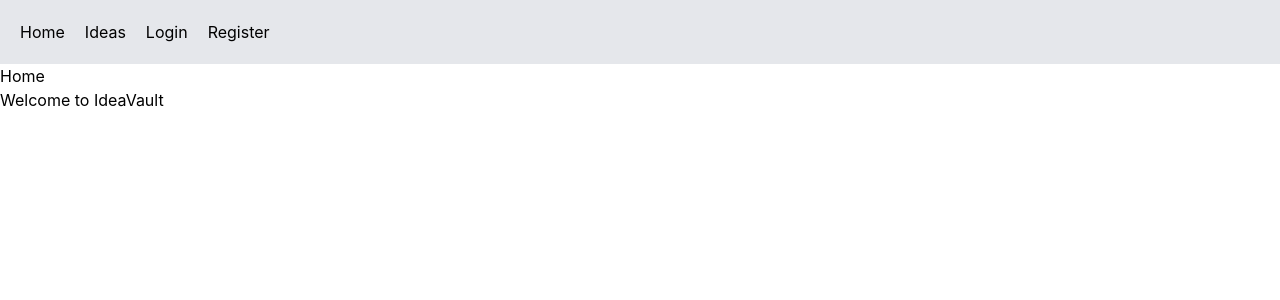
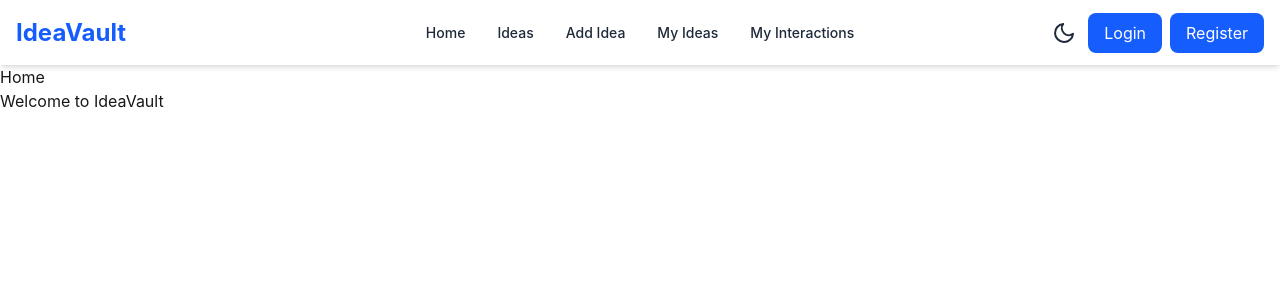
Before and after one commit to musfik070-gif/ideavault-client, a React (Vite) app: page / in a window 1280 px wide. Shown: the top 300 px of the page. Built offline with nearby package versions, Linux system fonts and the light colour scheme.

Commit message:
navbar created

```diff
--- a/package.json
+++ b/package.json
@@ -11,8 +11,10 @@
   },
   "dependencies": {
     "@tailwindcss/vite": "^4.3.0",
+    "daisyui": "^5.5.20",
     "react": "^19.2.6",
     "react-dom": "^19.2.6",
+    "react-icons": "^5.6.0",
     "react-router-dom": "^7.15.1",
     "tailwindcss": "^4.3.0"
   },
--- a/src/components/Navbar.jsx
+++ /dev/null
@@ -1,14 +0,0 @@
-import { Link } from "react-router-dom";
-
-const Navbar = () => {
-  return (
-    <div className="flex gap-5 p-5 bg-gray-200">
-      <Link to="/">Home</Link>
-      <Link to="/ideas">Ideas</Link>
-      <Link to="/login">Login</Link>
-      <Link to="/register">Register</Link>
-    </div>
-  );
-};
-
-export default Navbar;
--- /dev/null
+++ b/src/components/shared/Navbar.jsx
@@ -0,0 +1,108 @@
+import { Link, NavLink } from "react-router-dom";
+import { FiMenu } from "react-icons/fi";
+import ThemeToggle from "./ThemeToggle";
+
+const Navbar = () => {
+  // temporary fake user
+  const user = null;
+
+  const links = (
+    <>
+      <li>
+        <NavLink to="/">Home</NavLink>
+      </li>
+
+      <li>
+        <NavLink to="/ideas">Ideas</NavLink>
+      </li>
+
+      <li>
+        <NavLink to="/add-idea">Add Idea</NavLink>
+      </li>
+
+      <li>
+        <NavLink to="/my-ideas">My Ideas</NavLink>
+      </li>
+
+      <li>
+        <NavLink to="/my-interactions">My Interactions</NavLink>
+      </li>
+    </>
+  );
+
+  return (
+    <div className="bg-white dark:bg-gray-900 shadow-md">
+      <div className="navbar max-w-7xl mx-auto px-4">
+        {/* LEFT */}
+        <div className="navbar-start">
+          {/* MOBILE MENU */}
+          <div className="dropdown">
+            <div tabIndex={0} role="button" className="btn btn-ghost lg:hidden">
+              <FiMenu className="text-2xl" />
+            </div>
+
+            <ul
+              tabIndex={0}
+              className="menu menu-sm dropdown-content mt-3 z-[1] p-2 shadow bg-white dark:bg-gray-800 rounded-box w-52"
+            >
+              {links}
+            </ul>
+          </div>
+
+          {/* LOGO */}
+          <Link to="/" className="text-2xl font-bold text-blue-600">
+            IdeaVault
+          </Link>
+        </div>
+
+        {/* CENTER */}
+        <div className="navbar-center hidden lg:flex">
+          <ul className="menu menu-horizontal px-1 gap-2 text-gray-800 dark:text-white font-medium">{links}</ul>
+        </div>
+
+        {/* RIGHT */}
+        <div className="navbar-end gap-3">
+          <ThemeToggle />
+
+          {user ? (
+            <div className="dropdown dropdown-end">
+              <div tabIndex={0} role="button" className="avatar">
+                <div className="w-10 rounded-full">
+                  <img src="https://i.ibb.co/4pDNDk1/avatar.png" alt="user" />
+                </div>
+              </div>
+
+              <ul
+                tabIndex={0}
+                className="menu menu-sm dropdown-content mt-3 z-[1] p-2 shadow bg-white dark:bg-gray-800 text-gray-800 dark:text-white rounded-box w-52"
+              >
+                <li>
+                  <Link to="/profile">Profile Management</Link>
+                </li>
+
+                <li>
+                  <button>Logout</button>
+                </li>
+              </ul>
+            </div>
+          ) : (
+            <div className="flex gap-2">
+              <Link to="/login" className="px-4 py-2 rounded-lg bg-blue-600 text-white">
+                Login
+              </Link>
+
+              <Link
+                to="/register"
+                className="px-4 py-2 rounded-lg bg-blue-600 text-white"
+              >
+                Register
+              </Link>
+            </div>
+          )}
+        </div>
+      </div>
+    </div>
+  );
+};
+
+export default Navbar;
--- /dev/null
+++ b/src/components/shared/ThemeToggle.jsx
@@ -0,0 +1,35 @@
+import { useEffect, useState } from "react";
+import { FiMoon, FiSun } from "react-icons/fi";
+
+const ThemeToggle = () => {
+  const [darkMode, setDarkMode] = useState(false);
+
+  useEffect(() => {
+    const savedTheme = localStorage.getItem("theme");
+
+    if (savedTheme === "dark") {
+      document.documentElement.classList.add("dark");
+      setDarkMode(true);
+    }
+  }, []);
+
+  const toggleTheme = () => {
+    if (darkMode) {
+      document.documentElement.classList.remove("dark");
+      localStorage.setItem("theme", "light");
+    } else {
+      document.documentElement.classList.add("dark");
+      localStorage.setItem("theme", "dark");
+    }
+
+    setDarkMode(!darkMode);
+  };
+
+  return (
+    <button onClick={toggleTheme} className="text-2xl text-gray-800 dark:text-white cursor-pointer">
+      {darkMode ? <FiSun /> : <FiMoon />}
+    </button>
+  );
+};
+
+export default ThemeToggle;
--- a/src/index.css
+++ b/src/index.css
@@ -1 +1,4 @@
 @import "tailwindcss";
+@plugin "daisyui";
+
+@custom-variant dark (&:where(.dark, .dark *));
--- a/src/layouts/MainLayout.jsx
+++ b/src/layouts/MainLayout.jsx
@@ -1,9 +1,9 @@
 import { Outlet } from "react-router-dom";
-import Navbar from "../components/Navbar";
+import Navbar from "../components/shared/Navbar";
 
 const MainLayout = () => {
   return (
-    <div>
+    <div className="dark:bg-gray-900 min-h-screen dark:text-white">
       <Navbar />
       <Outlet />
     </div>
```
Also changed, not shown: 1 other file (tests, documents, lock files or other folders).
